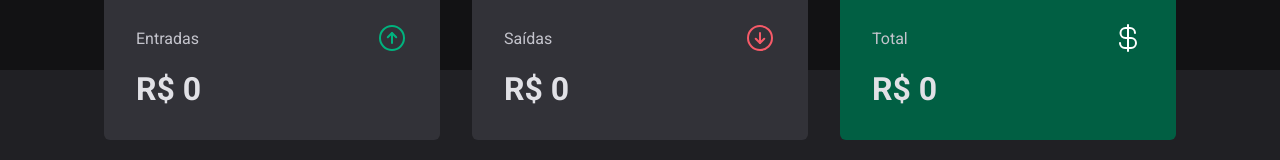
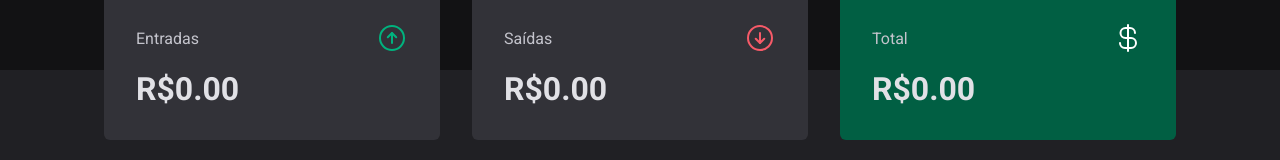
Before and after one commit to jemluz/dt-money, a React (Vite) app: page / in a window 1280 px wide. Shown: the part 140-300 px from the top of the page. Built offline with nearby package versions, Linux system fonts and the light colour scheme; no server answers.

Commit message:
Conexão com a API - Formatando valores

```diff
--- a/src/components/Summary/index.tsx
+++ b/src/components/Summary/index.tsx
@@ -2,6 +2,7 @@
 import { SummaryCard, SummaryContainer } from "./styles";
 import { useContext } from "react";
 import { TransactionsContext } from "../../contexts/TransactionsContext";
+import { priceFormatter } from "../../utils/formatter";
 
 export function Summary() {
   const { transactions } = useContext(TransactionsContext);
@@ -33,7 +34,7 @@
           <ArrowCircleUp size={32} color="#00b37e" />
         </header>
 
-        <strong>R$ {summary.income}</strong>
+        <strong>{priceFormatter.format(summary.income)}</strong>
       </SummaryCard>
 
       <SummaryCard>
@@ -42,7 +43,7 @@
           <ArrowCircleDown size={32} color="#f75a68" />
         </header>
 
-        <strong>R$ {summary.outcome}</strong>
+        <strong>{priceFormatter.format(summary.outcome)}</strong>
       </SummaryCard>
 
       <SummaryCard variant="green">
@@ -51,7 +52,7 @@
           <CurrencyDollar size={32} color="#fff" />
         </header>
 
-        <strong>R$ {summary.total}</strong>
+        <strong>{priceFormatter.format(summary.total)}</strong>
       </SummaryCard>
     </SummaryContainer>
   )
--- a/src/pages/Transactions/index.tsx
+++ b/src/pages/Transactions/index.tsx
@@ -4,6 +4,7 @@
 import { Summary } from "../../components/Summary";
 import { PriceHighlight, TransactionsContainer, TransactionsTable } from "./styles";
 import { TransactionsContext } from "../../contexts/TransactionsContext";
+import { dateFormatter, priceFormatter } from "../../utils/formatter";
 
 export function Transactions() {
   const { transactions } = useContext(TransactionsContext);
@@ -24,10 +25,13 @@
                   <tr key={transaction.id}>
                     <td width="50%">{transaction.description}</td>
                     <td>
-                      <PriceHighlight variant={transaction.type}>R$ {transaction.price}</PriceHighlight>
+                      <PriceHighlight variant={transaction.type}>
+                        {transaction.type === 'outcome' && '-'}
+                        {priceFormatter.format(transaction.price)}
+                      </PriceHighlight>
                     </td>
                     <td>{transaction.category}</td>
-                    <td>{transaction.createdAt}</td>
+                    <td>{dateFormatter.format(new Date(transaction.createdAt))}</td>
                   </tr>
                 )
               })
--- /dev/null
+++ b/src/utils/formatter.ts
@@ -0,0 +1,6 @@
+export const dateFormatter = new Intl.DateTimeFormat('pt-BR');
+
+export const priceFormatter = new Intl.NumberFormat('pr-BR', {
+  style: 'currency',
+  currency: 'BRL'
+})
```
